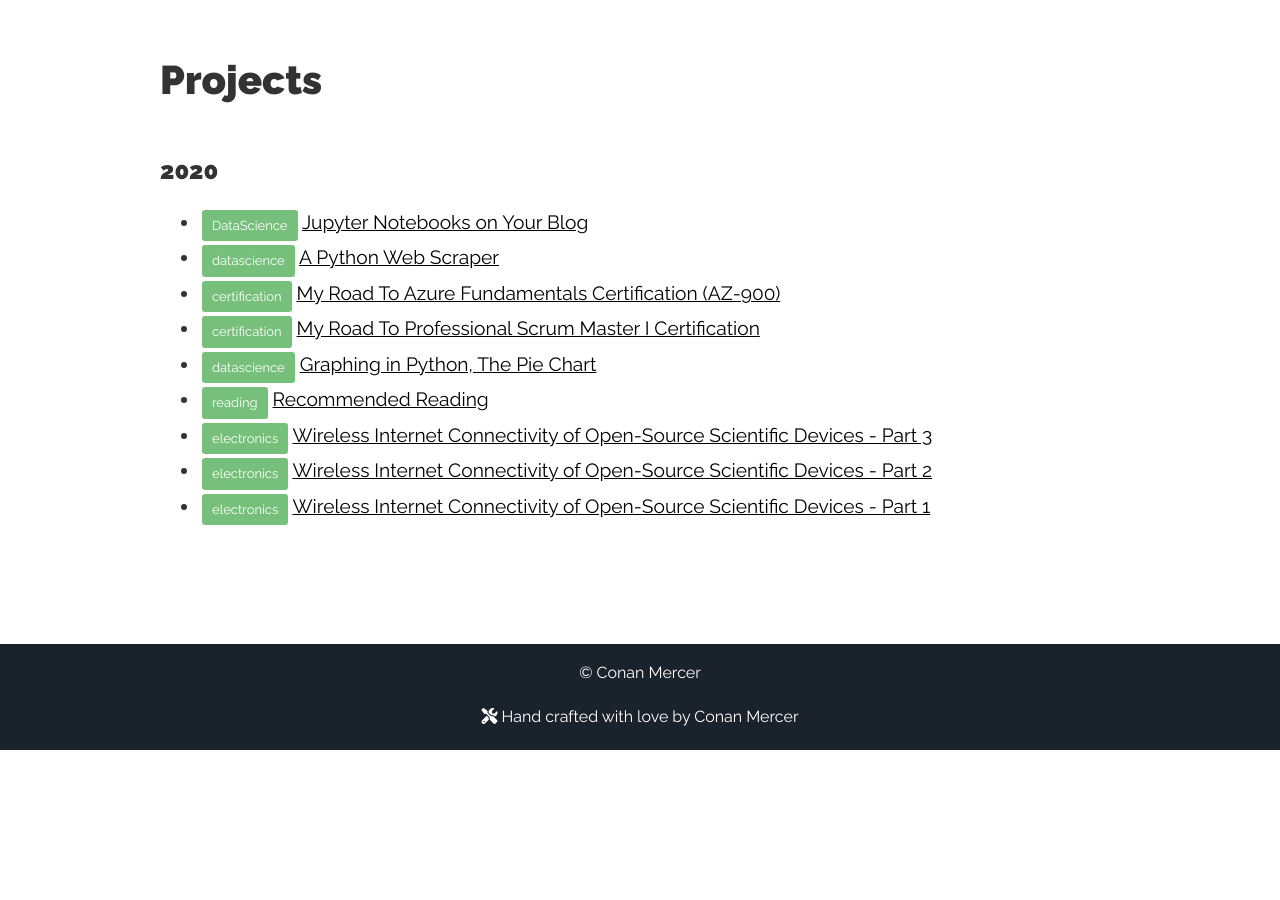
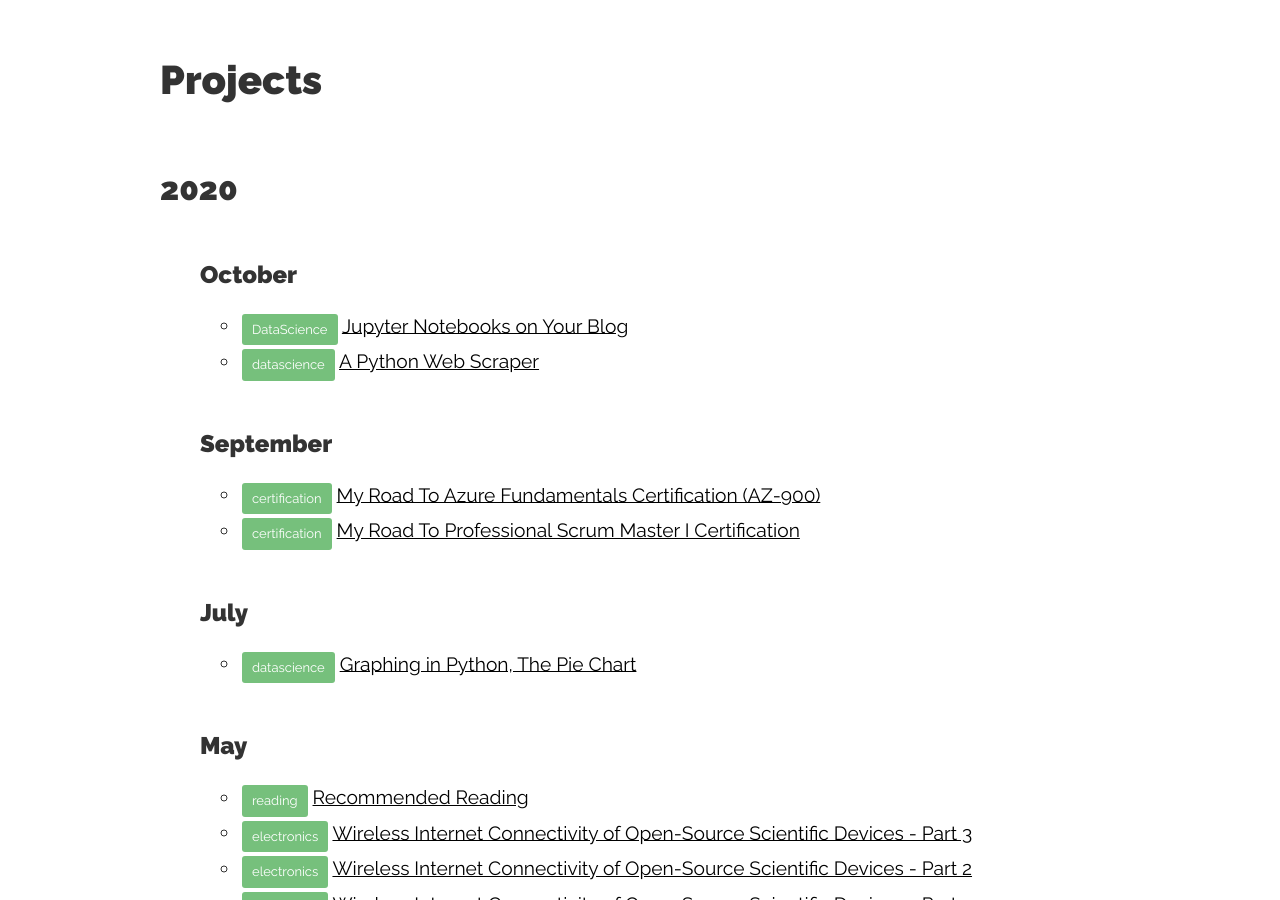
Before and after one commit to conanmercer/conanmercer.github.io, a Jekyll site: the page built from projects.html, in a window 1280 px wide and 900 px high, scrolled down 392 px. Built offline with Jekyll 4.4.1, drawn with Linux system fonts in a browser that asks for light colours; nearby versions of some CDN libraries; some web fonts are replaced; before the commit the page ends 1142 px from its top, so only the background shows below that.

Commit message:
- Update, project list by month

```diff
--- a/package.json
+++ b/package.json
@@ -9,7 +9,7 @@
   "author": "Conan Mercer <conan.mercer1@gmail.com>",
   "license": "MIT",
   "dependencies": {
-    "browser-sync": "^2.18.6",
+    "browser-sync": "^2.26.13",
     "gulp": "^3.9.1",
     "gulp-concat": "^2.6.1",
     "gulp-csso": "^2.0.0",
--- a/projects.html
+++ b/projects.html
@@ -5,20 +5,37 @@ permalink: /blog
 ---
 <h1>Projects</h1>
 
-{% assign sorted-posts = site.posts | where: "categories","blog" %}
-{% for post in sorted-posts limit: 10 %}
-{% assign currentdate = post.date | date: "%Y" %}
-{% if currentdate != date %}
-{% unless forloop.first %}</ul>{% endunless %}
-<h3 id="y{{post.date | date: "%Y"}}">{{ currentdate }}</h3>
-<ul>
-  {% assign date = currentdate %}
+
+{% for post in site.posts %}
+  {% capture current_year %}{{ post.date | date: "%Y" }}{% endcapture %}
+
+  {% if current_year != previous_year %}
+    {% unless forloop.first %}
+      </ul>
+    {% endunless %}
+    <h2>{{ current_year }}</h2>
+    <ul>
+    {% assign previous_year = current_year %}
   {% endif %}
-    <li>
+
+  {% capture current_month %}{{ post.date | date: "%B" }}{% endcapture %}
+  {% if current_month != previous_month %}
+  {% unless forloop.first %}
+    </ul>
+  {% endunless %}
+  <h3 id="y{{post.date | date: "%Y"}}">{{ current_month }}</h3>
+  <ul>
+  {% assign previous_month = current_month %}
+{% endif %}
+
+  <li>
     <div class="tag">
       {{ post.tags }}
     </div>
     <a href="{{ post.url }}" color="blue">{{ post.title }}</a>
   </li>
-  {% if forloop.last %}</ul>{% endif %}
+
+  {% if forloop.last %}
+    </ul>
+  {% endif %}
 {% endfor %}
```
Also changed, not shown: 1 other file.
